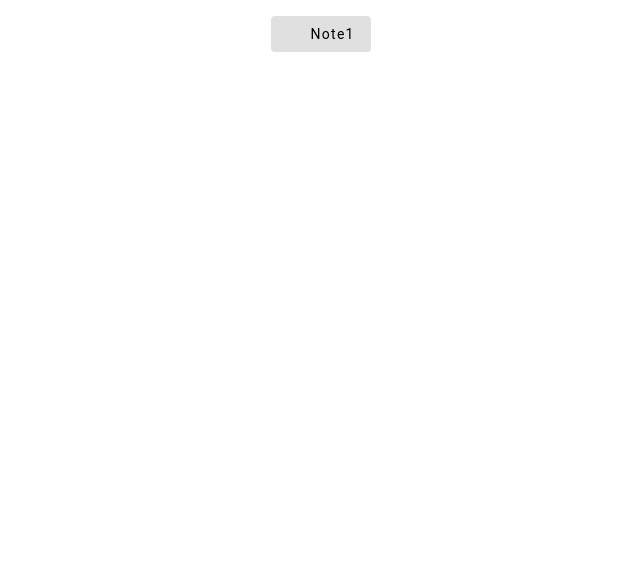
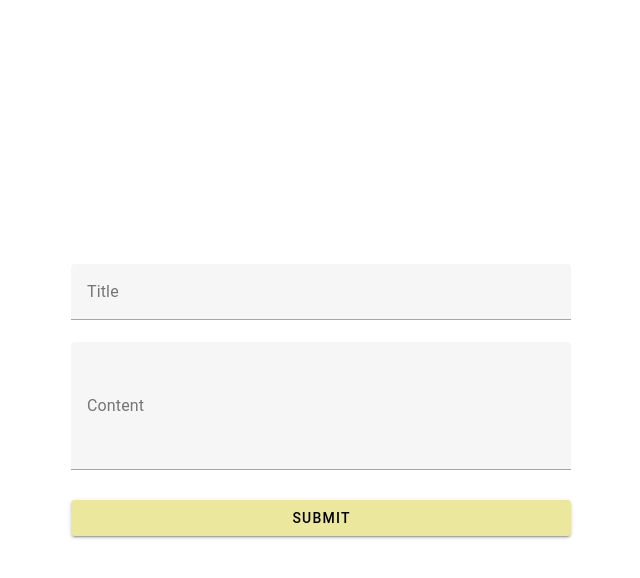
Before and after one commit to Crisaaaa/Notes, a Vue app: page /new in a window 1280 px wide. Shown: the top 578 px of the page, without its empty margins (319-959 px from the left). Built offline with nearby package versions, Linux system fonts and the light colour scheme.

Commit message:
Adding a note

```diff
--- a/notesDb.json
+++ b/notesDb.json
@@ -24,6 +24,16 @@
       "title": "John Mayer",
       "content": "Gravityyyyyyyyyyyyy",
       "id": 7
+    },
+    {
+      "title": "sdfsdfsdf",
+      "content": "sdfsdfsdf",
+      "id": 8
+    },
+    {
+      "title": "ADD",
+      "content": "ADD",
+      "id": 9
     }
   ]
 }
--- a/src/components/NoteEdit.vue
+++ /dev/null
@@ -1,3 +0,0 @@
-<template>
-    Edit
-</template>
--- a/src/components/NoteNew.vue
+++ b/src/components/NoteNew.vue
@@ -1,98 +1,51 @@
 <template>
-  <div class="pa-4 text-center">
-    <v-dialog
-        v-model="dialog"
-        max-width="600"
-    >
-      <template v-slot:activator="{ props: activatorProps }">
-        <v-btn
-            class="text-none font-weight-regular"
-            prepend-icon="mdi-account"
-            text="Note1"
-            variant="tonal"
-            v-bind="activatorProps"
-        ></v-btn>
-      </template>
+  <v-sheet
+      class="d-flex align-center justify-center mx-auto"
+      height="100vh"
+      width="300"
+  >
+    <v-form fast-fail @submit.prevent="onSubmit">
+      <v-text-field
+          v-model="title"
+          label="Title"
+          :style="{ minWidth: '250px', width: 'auto' }"
+      ></v-text-field>
 
-      <v-card
-          prepend-icon="mdi-account"
-          title="Note"
-      >
-        <v-card-text>
-          <v-col dense>
-            <v-col
-                cols="12"
-                md="4"
-                sm="6"
-            >
-              <v-text-field
-                  label="Title"
-                  required
-                  :style="{ minWidth: '250px', width: 'auto'}"
-                  :disabled="!isEditing"
-              ></v-text-field>
-            </v-col>
+      <v-text-field
+          v-model="content"
+          label="Content"
+          :style="{minHeight: '150px', minWidth: '500px'}"
 
-            <v-col
-                cols="12"
-                md="4"
-                sm="6"
-            >
-              <v-text-field
-                  label="Content"
-                  required
-                  :style="{minHeight: '150px', minWidth: '500px'}"
-                  :disabled="!isEditing"
-              ></v-text-field>
-            </v-col>
+      ></v-text-field>
 
-          </v-col>
+      <v-btn color="#ebe89e" class="mt-2" type="submit" block>Submit</v-btn>
+    </v-form>
+  </v-sheet>
+</template>
+<script>
+import axios from "axios";
 
-        </v-card-text>
-
-        <v-divider></v-divider>
-
-        <v-card-actions>
-          <v-spacer></v-spacer>
-
-          <v-btn
-              text="Edit"
-              color="primary"
-              @click="isEditing = true"
-          ></v-btn>
-
-          <v-btn
-              v-if="isEditing"
-              text="Save"
-              color="red-accent-4"
-              @click="onSave"
-          ></v-btn>
-        </v-card-actions>
-      </v-card>
-    </v-dialog>
-  </div>
-</template>
-
-<script>
 export default {
+  name: 'NoteNew',
   data() {
     return {
-      dialog: false,
-      isEditing: false
+      title: "",
+      content: ""
     }
   },
   methods: {
-    onSave() {
-      this.isEditing = false;
-      // this.dialog = false
+    async onSubmit() {
+      await axios.post(` http://localhost:3001/notes`, {
+        title: this.title,
+        content: this.content
+      })
+      this.$router.push('/')
     }
   }
 }
+
 </script>
 
 <style>
 
-
-
-
 </style>
--- a/src/components/NotesMain.vue
+++ b/src/components/NotesMain.vue
@@ -1,7 +1,7 @@
 <template>
   <div>
     <div><NotesList @noteChanged="fetchNotes" class="d-flex flex-column align-center mt-8 pb-10" :notes ="notes"></NotesList></div>
-    <v-btn  color="#ebe89e"
+    <v-btn @click="onAdd" color="#ebe89e"
     style="position: fixed; bottom: 40px; right: 40px; z-index: 1000;">Add</v-btn>
   </div>
   </template>
@@ -26,6 +26,9 @@
     async fetchNotes(){
         const response = await axios.get(' http://localhost:3001/notes');
         this.notes=response.data
+    },
+    onAdd(){
+      this.$router.push("/new")
     }
   }
 }
--- a/src/router/index.js
+++ b/src/router/index.js
@@ -1,12 +1,11 @@
 import { createRouter, createWebHistory } from 'vue-router'
 import NotesMain from '@/components/NotesMain.vue'
 import NoteNew from '@/components/NoteNew.vue'
-import NoteEdit from '@/components/NoteEdit.vue'
+
 
 const routes = [
     { path: '/', name: 'Home', component: NotesMain },
     { path: '/new', name: 'NoteNew', component: NoteNew },
-    { path: '/edit/:id', name: 'NoteEdit', component: NoteEdit, props: true },
   ]
 
 const router = createRouter({
```
Also changed, not shown: src/components/NotePreview.vue (deleted).
